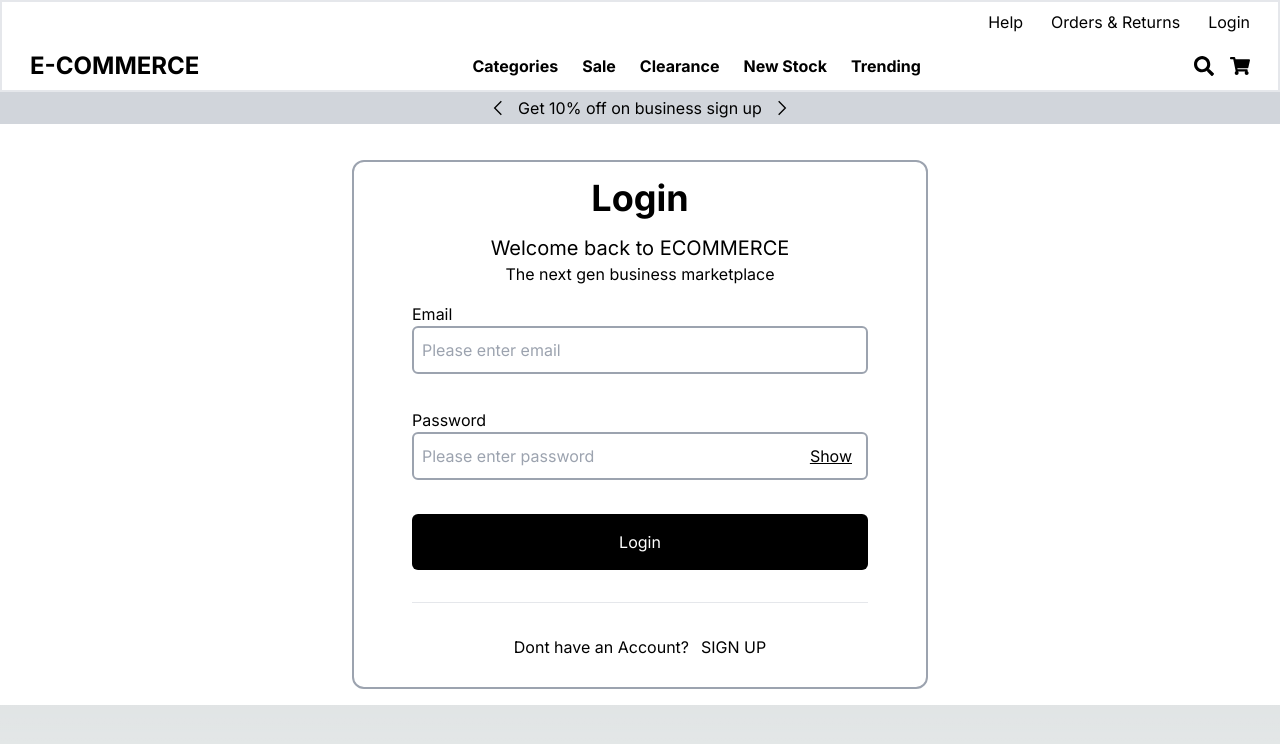
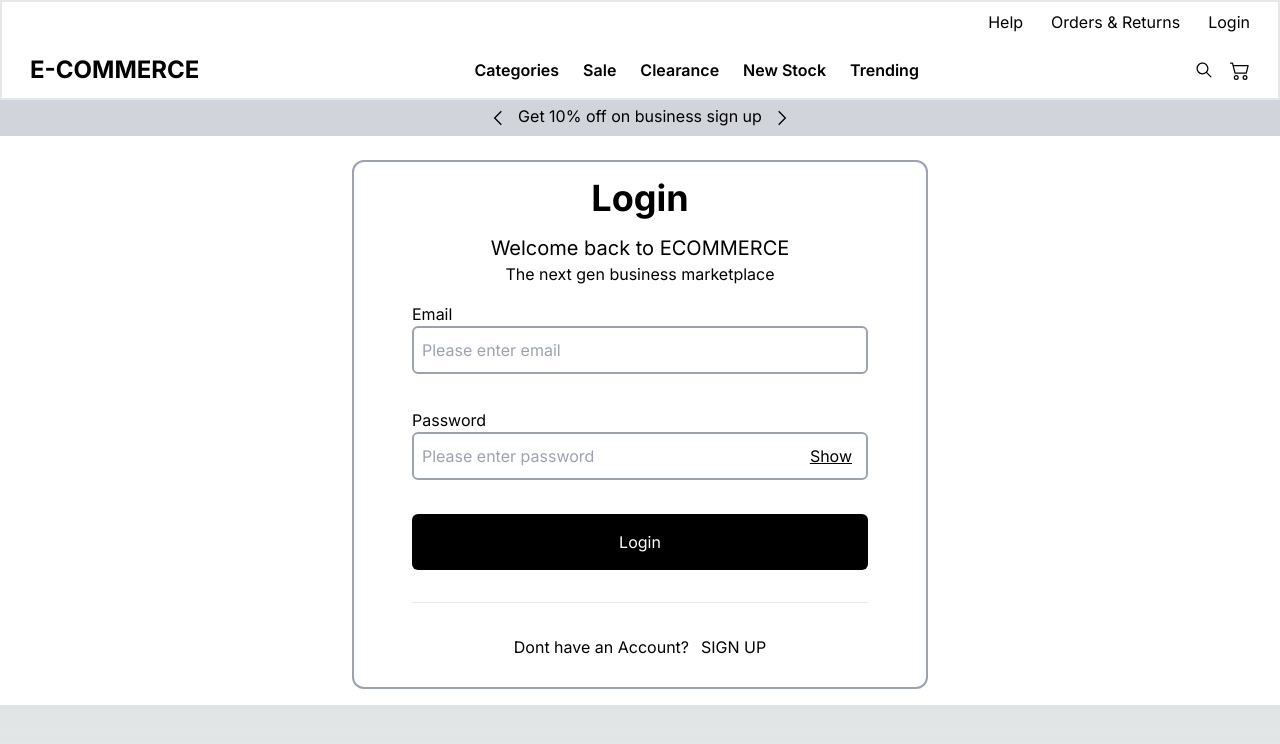
Before and after one commit to mohdasifabid/e-commerce-app, a Next.js app: page /login in a window 1280 px wide. Shown: the top 744 px of the page. Built offline with nearby package versions, Linux system fonts and the light colour scheme.

Commit message:
CSS : Change font-weight, icon

```diff
--- a/app/ui/discountBar.tsx
+++ b/app/ui/discountBar.tsx
@@ -1,7 +1,7 @@
 import { GrNext, GrPrevious } from "react-icons/gr";
 export const DiscountBar = (props: any) => {
   return (
-    <div className="flex gap-3 bg-gray-300 w-full justify-center pt-1 pb-1 ">
+    <div className="flex gap-3 bg-gray-300 w-full justify-center pt-1 pb-1 h-36">
       <button>
         <GrPrevious />
       </button>
--- a/app/ui/navbar.tsx
+++ b/app/ui/navbar.tsx
@@ -1,10 +1,12 @@
 "use client";
 import { useRouter } from "next/navigation";
-import { FaSearch, FaShoppingCart } from "react-icons/fa";
+import { IoIosSearch } from "react-icons/io";
+import { BsCart2 } from "react-icons/bs";
 
 import useAuth from "../lib/useAuth";
 import { DiscountBar } from "./discountBar";
 import loginLogoutHandler from "../lib/loginLogoutHandler";
+
 
 export const Navbar = (props: any) => {
   const router = useRouter();
@@ -23,7 +25,7 @@ export const Navbar = (props: any) => {
   const userInfo = userInfoString ? JSON.parse(userInfoString) : null;
 
   return (
-    <div className="fixed top-0 left-0 bg-white z-10 w-full h-18">
+    <div className="fixed top-0 left-0 bg-white z-10 w-full h-100">
       <div className="flex flex-col border-2 w-full gap-4 pl-7 pr-7 ">
         <div className="flex justify-end pt-2">
           <div className="flex gap-7 ">
@@ -36,20 +38,35 @@ export const Navbar = (props: any) => {
           </div>
         </div>
         <div className="flex justify-between pb-2">
-          <p className="text-2xl font-bold">E-COMMERCE</p>
+          <p className="text-2xl font-bold leading-10 text-left font-inter">
+            E-COMMERCE
+          </p>
           <div className="flex gap-6 text-1xl font-bold">
-            <button onClick={handleCategoryClick}>Categories</button>
-            <button>Sale</button>
-            <button>Clearance</button>
-            <button>New Stock</button>
-            <button>Trending</button>
+            <button
+              className="font-inter text-base font-semibold leading-5 text-left"
+              onClick={handleCategoryClick}
+            >
+              Categories
+            </button>
+            <button className="font-inter text-base font-semibold leading-5 text-left">
+              Sale
+            </button>
+            <button className="font-inter text-base font-semibold leading-5 text-left">
+              Clearance
+            </button>
+            <button className="font-inter text-base font-semibold leading-5 text-left">
+              New Stock
+            </button>
+            <button className="font-inter text-base font-semibold leading-5 text-left">
+              Trending
+            </button>
           </div>
           <div className="flex gap-4">
             <button>
-              <FaSearch className="text-xl " />
+              <IoIosSearch className="text-xl " />
             </button>
             <button>
-              <FaShoppingCart className="text-xl" />
+              <BsCart2 className="text-xl" />
             </button>
           </div>
         </div>
--- a/tailwind.config.ts
+++ b/tailwind.config.ts
@@ -17,14 +17,21 @@ const config: Config = {
         '300': '300px',
         '456': '456px',
         '576': '576px',
+        '27': '27px',
+
       },
       height: {
         '74': '74px',
         '48': '48px',
         '56': '56px',
-        '100': '100%',
-        "40": "40rem"
+        "100": "100px",
+        "40": "40rem",
+        '36': '36px',
+        '27': '27px',
 
+      },
+      fontFamily: {
+        'inter': ['Inter'],
       },
     },
   },
```
